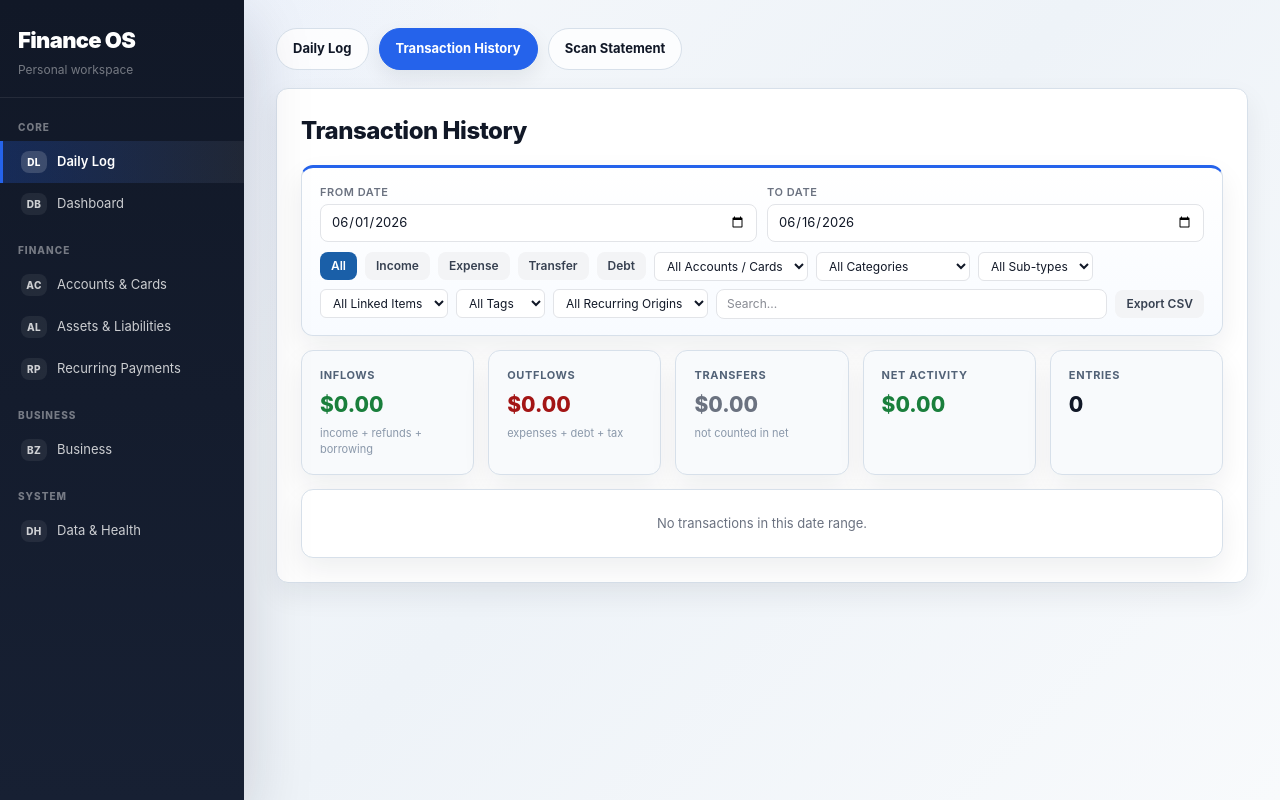
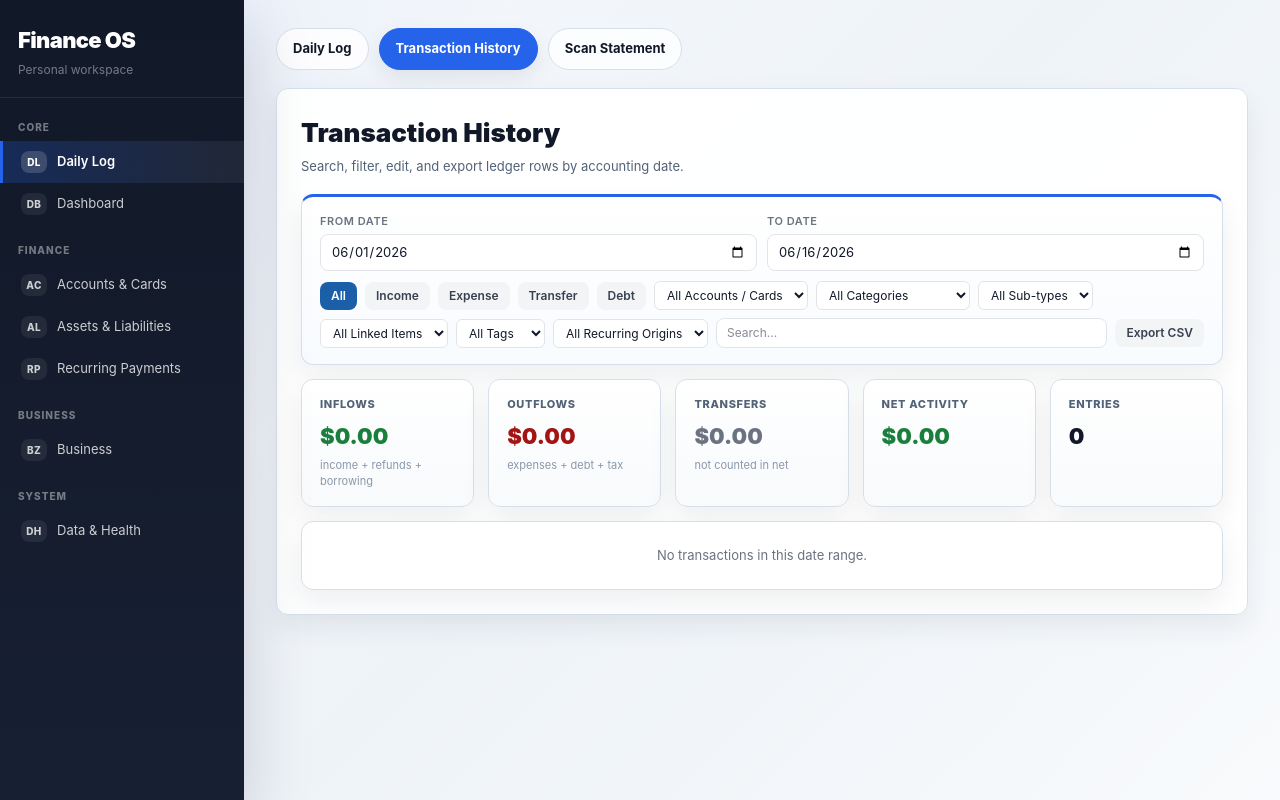
Before and after one commit to sbhinay/finance-os, a Next.js app: page / in a window 1280 px wide. Both pictures are taken after a click on the button "Transaction History". Built offline with nearby package versions, Linux system fonts and the light colour scheme.

Commit message:
Apply modern UI pass to core finance pages

```diff
--- a/app/page.tsx
+++ b/app/page.tsx
@@ -35,6 +35,7 @@ import { DATA_CHANGED_EVENT } from "@/utils/events";
 import { theme } from "@/lib/theme";
 import { useProperties } from "@/modules/business/useAssets";
 import { StatementScannerSection } from "@/modules/business/StatementScannerSection";
+import { DataPanel, EmptyState, MetricCard, MetricGrid, PageHeader, StatusChip, SurfaceCard } from "@/components/ui";
 
 type SectionId =
   | "accounts"
@@ -240,50 +241,41 @@ function AccountsCardsSection() {
 
   return (
     <div>
-      <div style={{ fontWeight: 800, fontSize: 24, letterSpacing: "-0.02em", color: theme.colors.text, marginBottom: 16 }}>Accounts & Cards</div>
+      <PageHeader
+        title="Accounts & Cards"
+        subtitle="Snapshot-backed cash accounts and revolving credit in one consolidated view."
+      />
 
-      {/* Summary bar */}
-      <div style={{ display: "flex", gap: 14, flexWrap: "wrap", marginBottom: 24 }}>
-        {[
-          { label: "Total Bank Balance", value: fmtCAD(totalBankBalance), color: totalBankBalance >= 0 ? "#1a7f3c" : "#a31515" },
-          { label: "Total CC Owing", value: fmtCAD(totalOwed), color: "#a31515" },
-          { label: "Total CC Available", value: fmtCAD(totalAvailable), color: "#1a5fa8" },
-          { label: "Net Position", value: fmtCAD(totalBankBalance - totalOwed), color: (totalBankBalance - totalOwed) >= 0 ? "#1a7f3c" : "#a31515" },
-        ].map((s) => (
-          <div key={s.label} style={{ ...theme.cardStyle(), flex: 1, minWidth: 180, padding: "16px 18px", background: theme.colors.surfaceAlt }}>
-            <div style={{ fontSize: 11, color: theme.colors.textSoft, fontWeight: 700, textTransform: "uppercase", marginBottom: 6, letterSpacing: ".06em" }}>{s.label}</div>
-            <div style={{ fontWeight: 800, fontSize: 21, color: s.color }}>{s.value}</div>
-          </div>
-        ))}
-      </div>
+      <MetricGrid>
+        <MetricCard label="Total Bank Balance" value={fmtCAD(totalBankBalance)} tone={totalBankBalance >= 0 ? "success" : "danger"} />
+        <MetricCard label="Total CC Owing" value={fmtCAD(totalOwed)} tone="danger" />
+        <MetricCard label="Total CC Available" value={fmtCAD(totalAvailable)} tone="primary" />
+        <MetricCard label="Net Position" value={fmtCAD(totalBankBalance - totalOwed)} tone={(totalBankBalance - totalOwed) >= 0 ? "success" : "danger"} />
+      </MetricGrid>
 
-      {/* Bank Accounts */}
-      <div style={{ fontWeight: 700, fontSize: 15, color: theme.colors.primary, marginBottom: 10 }}>Bank Accounts</div>
-      <div style={{ ...theme.cardStyle(theme.colors.primary), marginBottom: 24, overflow: "hidden" }}>
+      <DataPanel title="Bank Accounts" accent={theme.colors.primary} style={{ marginBottom: 22 }}>
         {accounts.length === 0 && (
-          <div style={{ padding: 16, color: "#6b7280", fontSize: 13, textAlign: "center" }}>No accounts yet.</div>
+          <EmptyState title="No bank accounts yet" detail="Add accounts from the Bank Accounts tab when you are ready." />
         )}
         {accounts.map((a) => (
           <div key={a.id} style={{ display: "flex", justifyContent: "space-between", alignItems: "center", padding: "12px 16px", borderBottom: "1px solid #f3f4f6" }}>
             <div>
               <div style={{ display: "flex", alignItems: "center", gap: 6 }}>
-                <span style={{ fontWeight: 600, fontSize: 14 }}>{a.name}</span>
-                {a.primary && <span style={{ fontSize: 10, fontWeight: 700, background: "#1a7f3c", color: "#fff", padding: "1px 7px", borderRadius: 99 }}>PRIMARY</span>}
+                <span style={{ fontWeight: 800, fontSize: 14 }}>{a.name}</span>
+                {a.primary && <StatusChip tone="success">Primary</StatusChip>}
               </div>
-              <div style={{ fontSize: 11, color: "#6b7280", marginTop: 2 }}>{a.type} - {a.currency}</div>
+              <div style={{ fontSize: 11, color: theme.colors.textSoft, marginTop: 2 }}>{a.type} - {a.currency}</div>
             </div>
-            <div style={{ fontWeight: 700, fontSize: 16, color: a.openingBalance >= 0 ? "#1a7f3c" : "#a31515" }}>
+            <div style={{ fontWeight: 900, fontSize: 16, color: a.openingBalance >= 0 ? theme.colors.success : theme.colors.danger }}>
               {fmtCAD(a.openingBalance)}
             </div>
           </div>
         ))}
-      </div>
+      </DataPanel>
 
-      {/* Credit Cards */}
-      <div style={{ fontWeight: 700, fontSize: 15, color: theme.colors.primary, marginBottom: 10 }}>Credit Cards</div>
-      <div style={{ ...theme.cardStyle(theme.colors.primary), overflow: "hidden" }}>
+      <DataPanel title="Credit Cards" accent={theme.colors.primary}>
         {cards.length === 0 && (
-          <div style={{ padding: 16, color: "#6b7280", fontSize: 13, textAlign: "center" }}>No cards yet.</div>
+          <EmptyState title="No cards yet" detail="Cards and LOCs will appear here after they are created." />
         )}
         {cards.map((c) => {
           const available = c.limitAmount - c.openingBalance;
@@ -294,12 +286,12 @@ function AccountsCardsSection() {
                 <div>
                   <div style={{ display: "flex", alignItems: "center", gap: 6 }}>
                     <span style={{ fontWeight: 600, fontSize: 14 }}>{c.name}</span>
-                    {c.primary && <span style={{ fontSize: 10, fontWeight: 700, background: "#1a7f3c", color: "#fff", padding: "1px 7px", borderRadius: 99 }}>PRIMARY</span>}
+                    {c.primary && <StatusChip tone="success">Primary</StatusChip>}
                   </div>
                   <div style={{ fontSize: 11, color: "#6b7280", marginTop: 2 }}>{c.issuer} - Limit {fmtCAD(c.limitAmount)}</div>
                 </div>
                 <div style={{ textAlign: "right" }}>
-                  <div style={{ fontWeight: 700, fontSize: 16, color: c.openingBalance > 0 ? "#a31515" : "#1a7f3c" }}>
+                  <div style={{ fontWeight: 900, fontSize: 16, color: c.openingBalance > 0 ? theme.colors.danger : theme.colors.success }}>
                     {fmtCAD(c.openingBalance)} <span style={{ fontSize: 11, color: "#6b7280", fontWeight: 400 }}>owed</span>
                   </div>
                   <div style={{ fontSize: 11, color: "#1a5fa8" }}>{fmtCAD(available)} available</div>
@@ -313,7 +305,7 @@ function AccountsCardsSection() {
             </div>
           );
         })}
-      </div>
+      </DataPanel>
     </div>
   );
 }
@@ -374,7 +366,7 @@ export default function Home() {
   const currentHubLinks = PRIMARY_SECTION_BY_SECTION[section] === "fixedpayments" ? [] : (HUB_LINKS[section] ?? []);
 
   const wrap = (children: React.ReactNode) => (
-    <div style={{ ...theme.cardStyle(), padding: 24, background: theme.colors.surface, animation: "financeFadeUp 180ms ease both" }}>{children}</div>
+    <SurfaceCard style={{ padding: 24, background: "rgba(255,255,255,0.94)", animation: "financeFadeUp 180ms ease both" }}>{children}</SurfaceCard>
   );
 
   return (
--- a/components/ui.tsx
+++ b/components/ui.tsx
@@ -43,6 +43,177 @@ export function SurfaceCard({
   return (
     <div className="finance-card" style={{ ...theme.cardStyle(accent), ...style }}>
       {children}
+    </div>
+  );
+}
+
+export function PageHeader({
+  title,
+  subtitle,
+  actions,
+}: {
+  title: string;
+  subtitle?: string;
+  actions?: ReactNode;
+}) {
+  return (
+    <div
+      style={{
+        display: "flex",
+        alignItems: "flex-start",
+        justifyContent: "space-between",
+        gap: 16,
+        flexWrap: "wrap",
+        marginBottom: 18,
+      }}
+    >
+      <div>
+        <div
+          style={{
+            fontWeight: 900,
+            fontSize: 26,
+            color: theme.colors.text,
+            marginBottom: subtitle ? 5 : 0,
+          }}
+        >
+          {title}
+        </div>
+        {subtitle && (
+          <div style={{ fontSize: 13, color: theme.colors.textSoft, lineHeight: 1.5 }}>
+            {subtitle}
+          </div>
+        )}
+      </div>
+      {actions && <div style={{ display: "flex", gap: 8, flexWrap: "wrap" }}>{actions}</div>}
+    </div>
+  );
+}
+
+export function MetricGrid({ children }: { children: ReactNode }) {
+  return (
+    <div
+      style={{
+        display: "grid",
+        gridTemplateColumns: "repeat(auto-fit, minmax(180px, 1fr))",
+        gap: 12,
+        marginBottom: 18,
+      }}
+    >
+      {children}
+    </div>
+  );
+}
+
+export function MetricCard({
+  label,
+  value,
+  sub,
+  tone = "secondary",
+  color,
+  style,
+}: {
+  label: string;
+  value: string;
+  sub?: string;
+  tone?: Tone;
+  color?: string;
+  style?: CSSProperties;
+}) {
+  const toneStyle = toneStyles[tone];
+  return (
+    <SurfaceCard
+      style={{
+        padding: "16px 18px",
+        background: `linear-gradient(180deg, ${theme.colors.surface}, ${theme.colors.surfaceAlt})`,
+        ...style,
+      }}
+    >
+      <div
+        style={{
+          fontSize: 11,
+          color: theme.colors.textSoft,
+          fontWeight: 800,
+          textTransform: "uppercase",
+          marginBottom: 7,
+          letterSpacing: ".06em",
+        }}
+      >
+        {label}
+      </div>
+      <div style={{ fontWeight: 900, fontSize: 22, color: color ?? toneStyle.color }}>{value}</div>
+      {sub && <div style={{ fontSize: 11, color: theme.colors.textMuted, marginTop: 4 }}>{sub}</div>}
+    </SurfaceCard>
+  );
+}
+
+export function DataPanel({
+  title,
+  children,
+  accent,
+  actions,
+  style,
+}: {
+  title?: string;
+  children: ReactNode;
+  accent?: string;
+  actions?: ReactNode;
+  style?: CSSProperties;
+}) {
+  return (
+    <SurfaceCard accent={accent} style={{ overflow: "hidden", ...style }}>
+      {(title || actions) && (
+        <div
+          style={{
+            display: "flex",
+            alignItems: "center",
+            justifyContent: "space-between",
+            gap: 12,
+            padding: "14px 16px",
+            borderBottom: `1px solid ${theme.colors.border}`,
+            background: theme.colors.surfaceAlt,
+          }}
+        >
+          {title && <div style={{ fontSize: 14, fontWeight: 900, color: theme.colors.text }}>{title}</div>}
+          {actions}
+        </div>
+      )}
+      {children}
+    </SurfaceCard>
+  );
+}
+
+export function Toolbar({ children, style }: { children: ReactNode; style?: CSSProperties }) {
+  return (
+    <div
+      style={{
+        display: "flex",
+        alignItems: "center",
+        gap: 8,
+        flexWrap: "wrap",
+        padding: 12,
+        border: `1px solid ${theme.colors.border}`,
+        borderRadius: theme.radius.md,
+        background: "rgba(255,255,255,0.84)",
+        boxShadow: theme.shadow.soft,
+        ...style,
+      }}
+    >
+      {children}
+    </div>
+  );
+}
+
+export function EmptyState({
+  title,
+  detail,
+}: {
+  title: string;
+  detail?: string;
+}) {
+  return (
+    <div style={{ textAlign: "center", color: theme.colors.textSoft, padding: "28px 18px", fontSize: 13 }}>
+      <div style={{ fontWeight: 900, color: theme.colors.text, marginBottom: detail ? 4 : 0 }}>{title}</div>
+      {detail && <div>{detail}</div>}
     </div>
   );
 }
--- a/modules/business/CoreSections.tsx
+++ b/modules/business/CoreSections.tsx
@@ -19,6 +19,7 @@ import { SUB_TYPE_LABELS, TYPE_LABELS, Transaction, getSubTypeLabel } from "@/ty
 import { getExpenseReportEffect, getTransactionEffect, getTransactionListEffect } from "@/utils/transactionSemantics";
 import { buildCanonicalTransaction, persistCanonicalTransaction } from "@/services/transactionPipeline";
 import { theme } from "@/lib/theme";
+import { MetricCard, PageHeader } from "@/components/ui";
 type TransactionFormInitial = React.ComponentProps<typeof TransactionForm>["initial"];
 
 // --- Primitives ---------------------------------------------------------------
@@ -68,7 +69,7 @@ function Btn({ children, onClick, variant = "primary", small, disabled, style }:
 function Modal({ title, onClose, children, wide }: { title: string; onClose: () => void; children: React.ReactNode; wide?: boolean }) {
   return (
     <div style={{ position: "fixed", inset: 0, background: "rgba(0,0,0,.4)", zIndex: 1000, display: "flex", alignItems: "center", justifyContent: "center", padding: 16 }}>
-      <div style={{ background: "#fff", borderRadius: 12, width: "100%", maxWidth: wide ? 640 : 480, maxHeight: "90vh", overflowY: "auto", boxShadow: "0 20px 60px rgba(0,0,0,.25)" }}>
+      <div className="finance-drawer" style={{ background: "#fff", borderRadius: 12, width: "100%", maxWidth: wide ? 640 : 480, maxHeight: "90vh", overflowY: "auto", boxShadow: "0 20px 60px rgba(0,0,0,.25)" }}>
         <div style={{ padding: "16px 20px", borderBottom: "1px solid #e2e4e8", display: "flex", justifyContent: "space-between", alignItems: "center", position: "sticky", top: 0, background: "#fff" }}>
           <div style={{ fontWeight: 700, fontSize: 15 }}>{title}</div>
           <button onClick={onClose} style={{ background: "none", border: "none", fontSize: 12, cursor: "pointer", color: theme.colors.textSoft, fontWeight: 700, letterSpacing: ".04em", textTransform: "uppercase" }}>Close</button>
@@ -82,13 +83,7 @@ function Grid2({ children }: { children: React.ReactNode }) {
   return <div style={{ display: "grid", gridTemplateColumns: "repeat(auto-fit, minmax(220px, 1fr))", gap: 10 }}>{children}</div>;
 }
 function StatBox({ label, value, sub, color }: { label: string; value: string; sub?: string; color?: string }) {
-  return (
-    <div style={{ ...theme.cardStyle(), flex: 1, minWidth: 150, padding: "16px 18px", background: theme.colors.surfaceAlt }}>
-      <div style={{ fontSize: 11, color: theme.colors.textSoft, fontWeight: 700, textTransform: "uppercase", marginBottom: 6, letterSpacing: ".06em" }}>{label}</div>
-      <div style={{ fontWeight: 800, fontSize: 21, color: color ?? theme.colors.text }}>{value}</div>
-      {sub && <div style={{ fontSize: 11, color: theme.colors.textMuted, marginTop: 4 }}>{sub}</div>}
-    </div>
-  );
+  return <MetricCard label={label} value={value} sub={sub} color={color} style={{ flex: 1, minWidth: 150 }} />;
 }
 function Pill({ color, children }: { color: string; children: React.ReactNode }) {
   const m: Record<string, { bg: string; fg: string }> = {
@@ -342,7 +337,7 @@ export function BankAccountsSection() {
 
   return (
     <div>
-      <div style={{ fontWeight: 700, fontSize: 16, marginBottom: 12 }}>Bank Accounts</div>
+      <PageHeader title="Bank Accounts" subtitle="Snapshot-backed balances, linked obligations, and ledger explanation tools." />
       <div style={{ display: "flex", gap: 10, flexWrap: "wrap", marginBottom: 16 }}>
         <StatBox label="Total Balance" value={fmtCAD(totalBalance)} color="#1a7f3c" />
         <StatBox label="Accounts" value={String(accounts.length)} />
@@ -715,7 +710,7 @@ export function CreditCardsSection() {
 
   return (
     <div>
-      <div style={{ fontWeight: 700, fontSize: 16, marginBottom: 12 }}>Credit Cards</div>
+      <PageHeader title="Credit Cards" subtitle="Cards and LOCs with ledger-based owing, repayment planning, and payoff actions." />
       <div style={{ display: "flex", gap: 10, flexWrap: "wrap", marginBottom: 16 }}>
         <StatBox label="Total Owing" value={fmtCAD(totalOwing)} color="#a31515" />
         <StatBox label="Total Limit" value={fmtCAD(totalLimit)} />
@@ -1127,7 +1122,7 @@ export function TransactionHistorySection() {
 
   return (
     <div>
-      <div style={{ fontWeight: 800, fontSize: 24, letterSpacing: "-0.02em", color: theme.colors.text, marginBottom: 16 }}>Transaction History</div>
+      <PageHeader title="Transaction History" subtitle="Search, filter, edit, and export ledger rows by accounting date." />
 
       {/* Filters */}
       <div style={{ ...theme.cardStyle(theme.colors.primary), padding: "16px 18px", marginBottom: 14, background: "linear-gradient(180deg, #ffffff, #f8fbff)" }}>
```
Also changed, not shown: modules/business/DashboardProjectionSections.tsx (+14 -17 lines), modules/business/HealthReportSection.tsx (+6 -21 lines), 2 other files (tests, documents, lock files or other folders).
